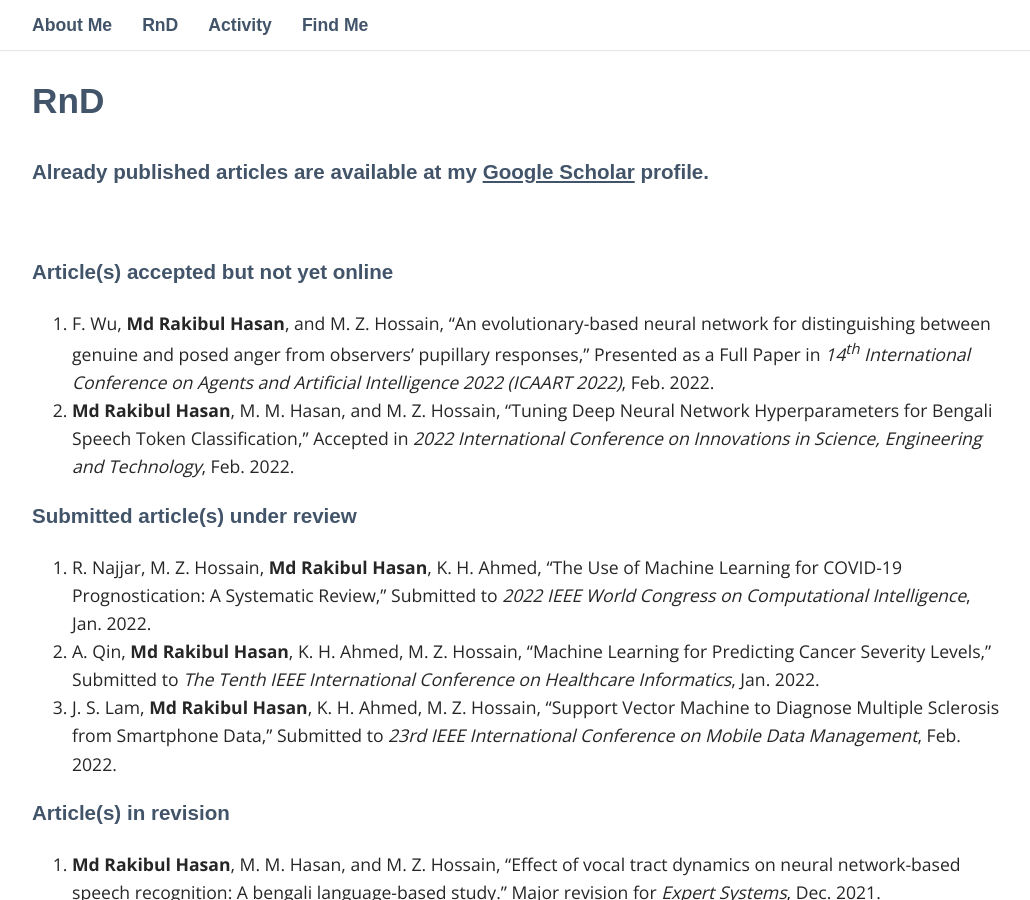
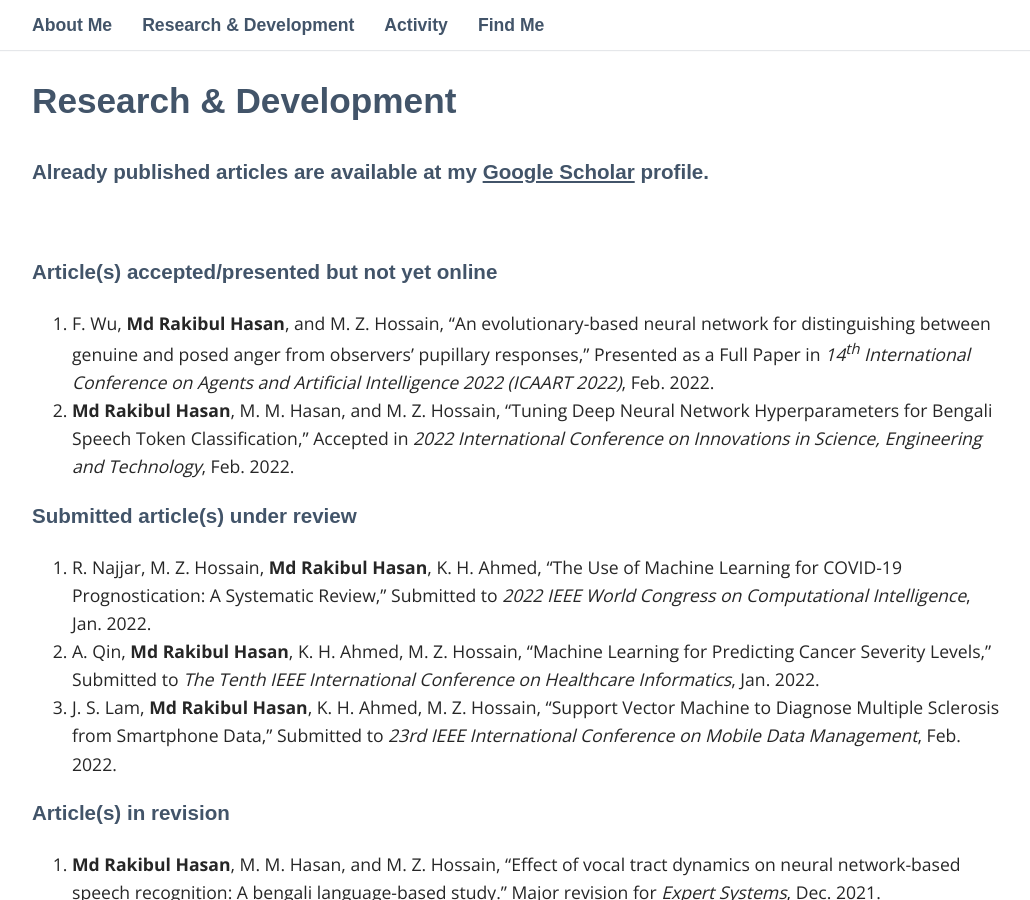
Before and after one commit to hasan-rakibul/hasan-rakibul.github.io, a Jekyll site: the page built from _pages/02_RnD.md, in a window 1280 px wide and 900 px high, scrolled down 229 px. Shown: the whole window, without its empty margins (123-1153 px from the left). Built offline with Jekyll 4.4.1, drawn with Linux system fonts in a browser that asks for light colours; some web fonts are replaced; some of the changed text lies outside the part shown.

Commit message:
rnd page title

```diff
--- a/_pages/02_RnD.md
+++ b/_pages/02_RnD.md
@@ -1,14 +1,14 @@
 ---
 layout: page
-title: RnD
-permalink: /RnD/
+title: Research & Development
+permalink: /rnd/
 ---
 
 ### Already published articles are available at my [Google Scholar](https://scholar.google.com/citations?user=DuCQ8goAAAAJ&hl=en) profile.
 
 &nbsp;
 
-### Article(s) accepted but not yet online
+### Article(s) accepted/presented but not yet online
 1. F. Wu, **Md Rakibul Hasan**, and M. Z. Hossain, “An evolutionary-based neural network for distinguishing between genuine and posed anger from observers’ pupillary responses,” Presented as a Full Paper in _14<sup>th</sup> International Conference on Agents and Artificial Intelligence 2022 (ICAART 2022)_, Feb. 2022.
 2. **Md Rakibul Hasan**, M. M. Hasan, and M. Z. Hossain, "Tuning Deep Neural Network Hyperparameters for Bengali Speech Token Classification,” Accepted in _2022 International Conference on Innovations in Science, Engineering and Technology_, Feb. 2022.
 
@@ -21,8 +21,8 @@ permalink: /RnD/
 1. **Md Rakibul Hasan**, M. M. Hasan, and M. Z. Hossain, “Effect of vocal tract dynamics on neural network-based speech recognition: A bengali language-based study.” Major revision for _Expert Systems_, Dec. 2021.
 
 &nbsp;
-<!--
-### Students' undergrad Final-Year-Design-Projects I'm co-supervising
+
+<!--### Students' undergrad Final-Year-Design-Projects I'm co-supervising
 1. **IOT based Industrial Load Control and Safety Monitorization**
  * Yousuf Mohammad (ID: 16310002)
  * Mehedi Hasan (ID: 16321131)
@@ -31,5 +31,4 @@ permalink: /RnD/
  * Khadiza Islam Sumaiya (ID: 18121092)
  * Md. Rakib Al – Amin (ID: 18121102)
  * Tamim Hasan Turjo (ID: 18121108)
- * S.M. Kayser Mehbub Siam (ID: 18121125)
--->
+ * S.M. Kayser Mehbub Siam (ID: 18121125)-->
```
